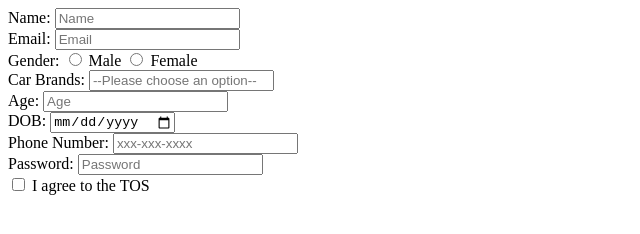
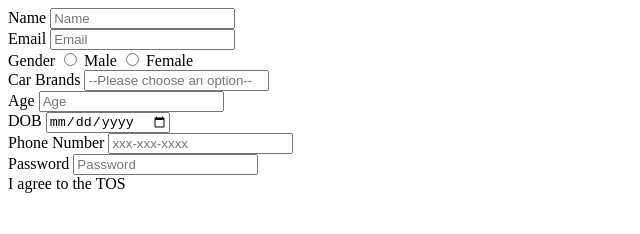
Before and after one commit to acciojob/signup-form-car-vishaljadhav98, a website: page main.html in a window 1280 px wide. Shown: the full height of the page, 0-640 px from the left. Drawn offline with Linux system fonts and the light colour scheme.

Commit message:
created a submission

```diff
--- a/main.html
+++ b/main.html
@@ -9,26 +9,26 @@
 <body>
 	<!-- the entire body must be written by student -->
 	<form>
-		<lable for="name">Name: </lable>
-		<input type="text" id="name" placeholder="Name" required><br>
-		<lable for="email">Email: </lable>
-		<input type="email" id="email" placeholder="Email" required><br>
-		<lable for="gender">Gender: </lable>
-		<input type="radio" id="gender_m" required>
+		<lable for="name">Name </lable>
+		<input type="text" required id="name" name="name" placeholder="Name"><br>
+		<lable for="email">Email </lable>
+		<input type="email" required id="email" name="email" placeholder="Email"><br>
+		<lable for="gender">Gender </lable>
+		<input type="radio" required id="gender_m" name="male" value="Male">
 		<lable for="male">Male</lable>
-		<input type="radio" id="gender_f" required>
+		<input type="radio" required id="gender_f" name="female" value="Female">
 		<lable for="female">Female</lable><br>
-		<lable for="carBrands">Car Brands: </lable>
-		<input type="select" id="car" placeholder="--Please choose an option--" required><br>
-		<lable for="age">Age: </lable>
-		<input type="number" id="age" placeholder="Age" required><br>
-		<lable for="dob">DOB: </lable>
-		<input type="date" id="dob" required><br>
-		<lable for="phoneNumber">Phone Number: </lable>
-		<input type="tel" id="tel" placeholder="xxx-xxx-xxxx"><br>
-		<lable for="password">Password: </lable>
-		<input type="password" id="password" placeholder="Password" required><br>
-		<input type="checkbox" id="tos" required>
+		<lable for="carBrands">Car Brands </lable>
+		<input type="select" required id="car" name="carBrands" placeholder="--Please choose an option--"><br>
+		<lable for="age">Age </lable>
+		<input type="number" required id="age" name="age" placeholder="Age"><br>
+		<lable for="dob">DOB </lable>
+		<input type="date" required id="dob" name="dob"><br>
+		<lable for="tel">Phone Number </lable>
+		<input type="tel" id="tel" name="tel" placeholder="xxx-xxx-xxxx"><br>
+		<lable for="password">Password </lable>
+		<input type="password" required id="password" name="password" placeholder="Password"><br>
+
 		<lable for="agree">I agree to the TOS </lable>
 
 	</form>
```
